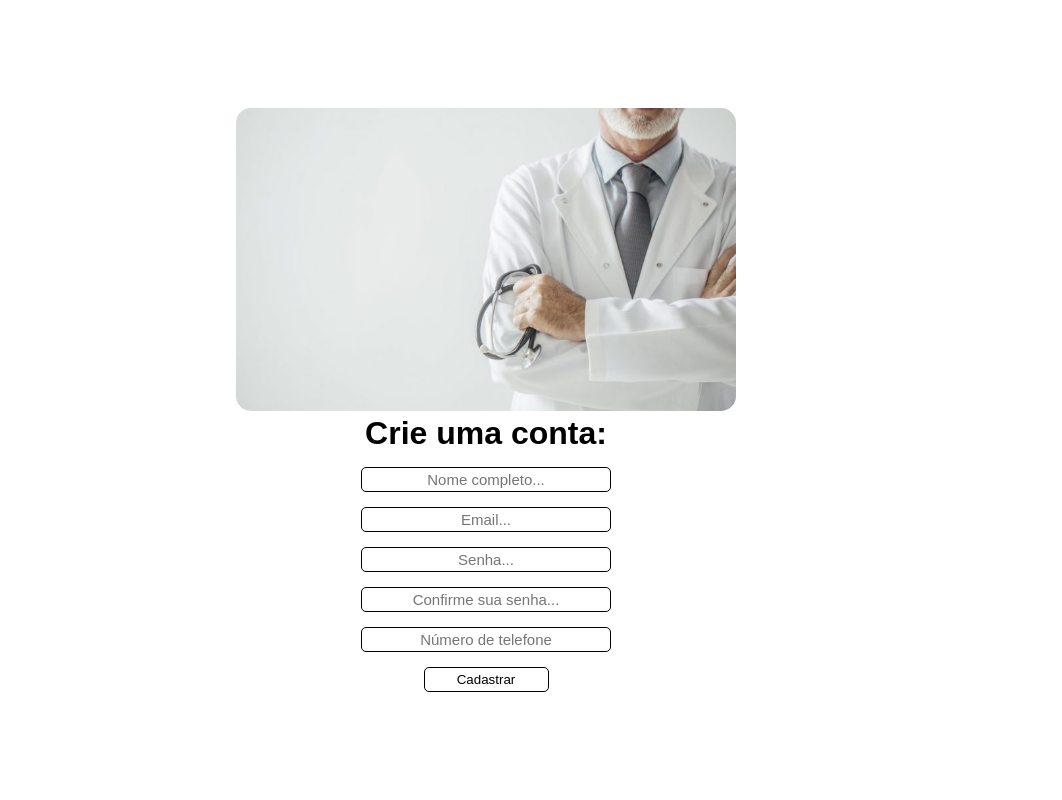
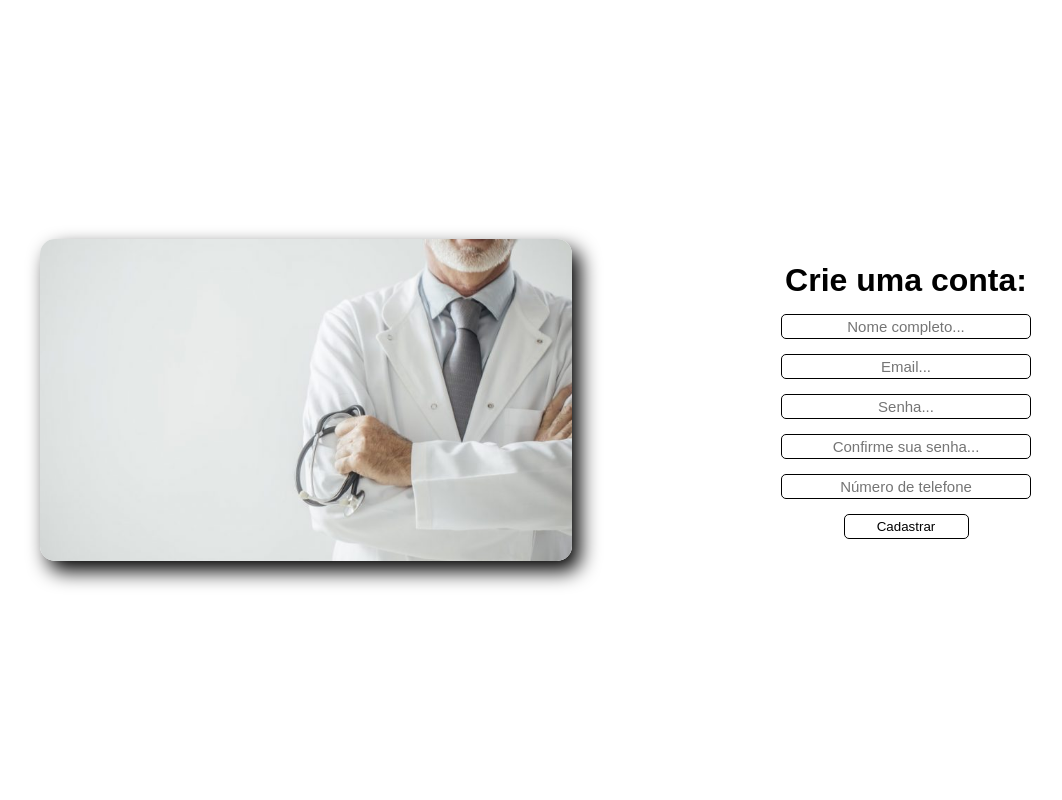
Before and after one commit to luisfelipe2104/Clinic_project, a Django app: template templates/cadastro.html in a window 1280 px wide. Shown: the whole page, without its empty margins (154-1216 px from the left). Run offline with Django 4.2, Linux system fonts and the light colour scheme; the template is opened without the code that fills it, so the values that code supplies are empty.

Commit message:
Add files via upload

```diff
--- a/static/css/cadastro.css
+++ b/static/css/cadastro.css
@@ -1,30 +1,20 @@
 * {
-    padding: 0px;
-    margin: 0px;
+    padding: 0;
+    margin: 0;
     box-sizing: border-box;
     text-decoration: none;
-}
-
-body {
-    display: flex;
-    align-items: center;
-
-    flex-direction: row;
-
-    background-color: white;
-
-    justify-content: center;
-
-    width: 100%;
-    height: 100%;
-
-    position: absolute;
 }
 
 .container {
 
     display: flex;
-    flex-direction: column;
+    flex-direction: row;
+
+    flex-wrap: wrap;
+
+    justify-content: space-evenly;
+
+    align-items: center;
 
     font-family: sans-serif;
     color: black;
@@ -33,13 +23,22 @@ body {
 
     text-align: center;
 
+    height: 100vh;
+
+}
+
+.imagem{
+    display: flex;
+    justify-content: center;
 }
 
 .login {
     display: flex;
     flex-direction: column;
 
-    margin: 0 auto;
+    justify-content: flex-start;
+
+    margin: 15px;
 
     gap: 15px;
 }
@@ -153,6 +152,8 @@ input[type=number] {
 }
 
 .img-login{
-    width: 500px;
+    width: 70%;
     border-radius: 15px;
+
+    box-shadow: 8px 10px 20px black;
 }
--- a/static/css/home.css
+++ b/static/css/home.css
@@ -12,6 +12,7 @@
     padding: 25px;
 
     background-color: white;
+
 }
 
 .cabecalho-menu{
```
Also changed, not shown: static/css/login.css (+22 -20 lines).
